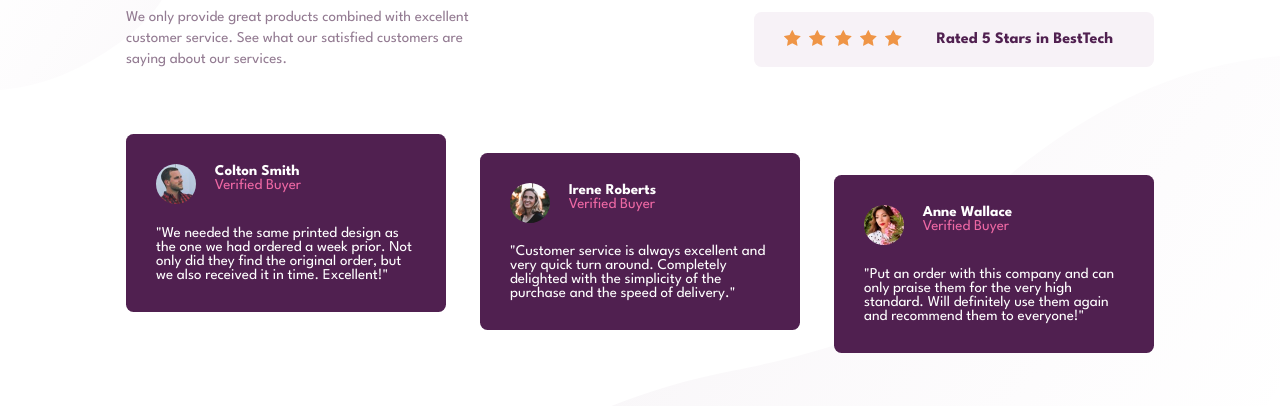
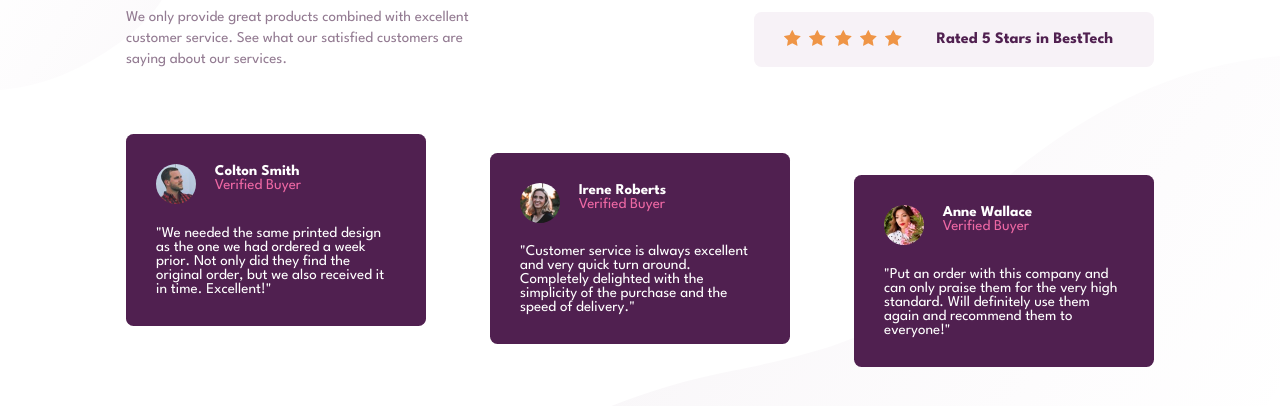
Before and after one commit to ikeolu03/social-proof-section, a plain HTML site: page index.html in a window 1280 px wide. Shown: the part 188-594 px from the top of the page. Drawn offline with Linux system fonts and the light colour scheme.

Commit message:
overlapping boxes

```diff
--- a/style.css
+++ b/style.css
@@ -159,7 +159,7 @@ body{
     }
 
     .testimonial{
-        width: 320px;
+        width: 250px;
     }
 
     .testimonial-irene{
@@ -176,3 +176,9 @@ body{
         width: 200px;
     }
 }
+
+@media (min-width:1280px){
+    .testimonial{
+        width: 300px;
+    }
+}
```
